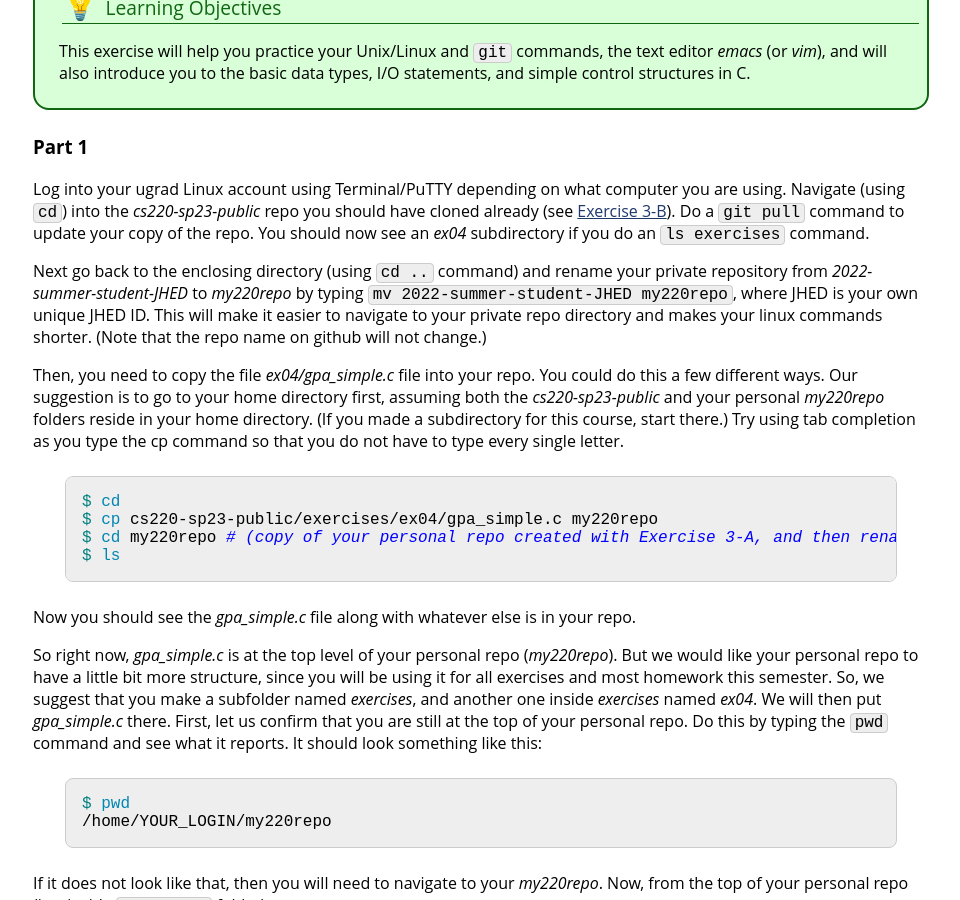
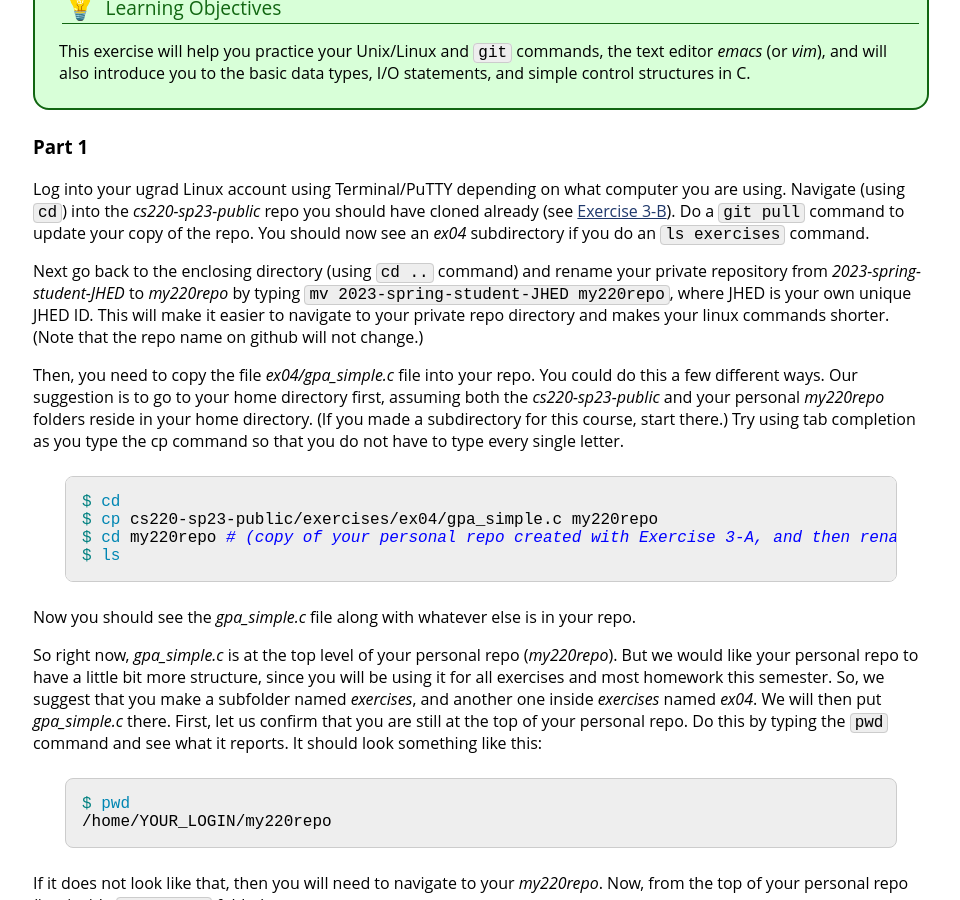
Before and after one commit to vivek-booshan/cs220-sp23, a Jekyll site: the page built from exercise/ex04.md, in a window 1280 px wide and 900 px high, scrolled down 598 px. Shown: the whole window, without its empty margins (159-1119 px from the left). Built offline with Jekyll 4.4.1, drawn with Linux system fonts in a browser that asks for light colours.

Commit message:
more changes summer2022 to spring 2023

```diff
--- a/exercise/ex04.md
+++ b/exercise/ex04.md
@@ -28,7 +28,7 @@ title: Exercise 4
 ### Part 1
 Log into your ugrad Linux account using Terminal/PuTTY depending on what computer you are using. Navigate (using `cd`) into the *cs220-sp23-public* repo you should have cloned already (see [Exercise 3-B](ex03b.html)). Do a `git pull` command to update your copy of the repo. You should now see an *ex04* subdirectory if you do an `ls exercises` command.
 
-Next go back to the enclosing directory (using `cd ..` command) and rename your private repository from *2022-summer-student-JHED* to *my220repo* by typing `mv 2022-summer-student-JHED my220repo`, where JHED is your own unique JHED ID. This will make it easier to navigate to your private repo directory and makes your linux commands shorter. (Note that the repo name on github will not change.)
+Next go back to the enclosing directory (using `cd ..` command) and rename your private repository from *2023-spring-student-JHED* to *my220repo* by typing `mv 2023-spring-student-JHED my220repo`, where JHED is your own unique JHED ID. This will make it easier to navigate to your private repo directory and makes your linux commands shorter. (Note that the repo name on github will not change.)
 
 Then, you need to copy the file *ex04/gpa_simple.c* file into your repo. You could do this a few different ways. Our suggestion is to go to your home directory first, assuming both the *cs220-sp23-public* and your personal *my220repo* folders reside in your home directory. (If you made a subdirectory for this course, start there.) Try using tab completion as you type the cp command so that you do not have to type every single letter.
 
```
Also changed, not shown: exercise/ex03a.md (+5 -5 lines), exercise/ex03b.md (+2 -2 lines).
